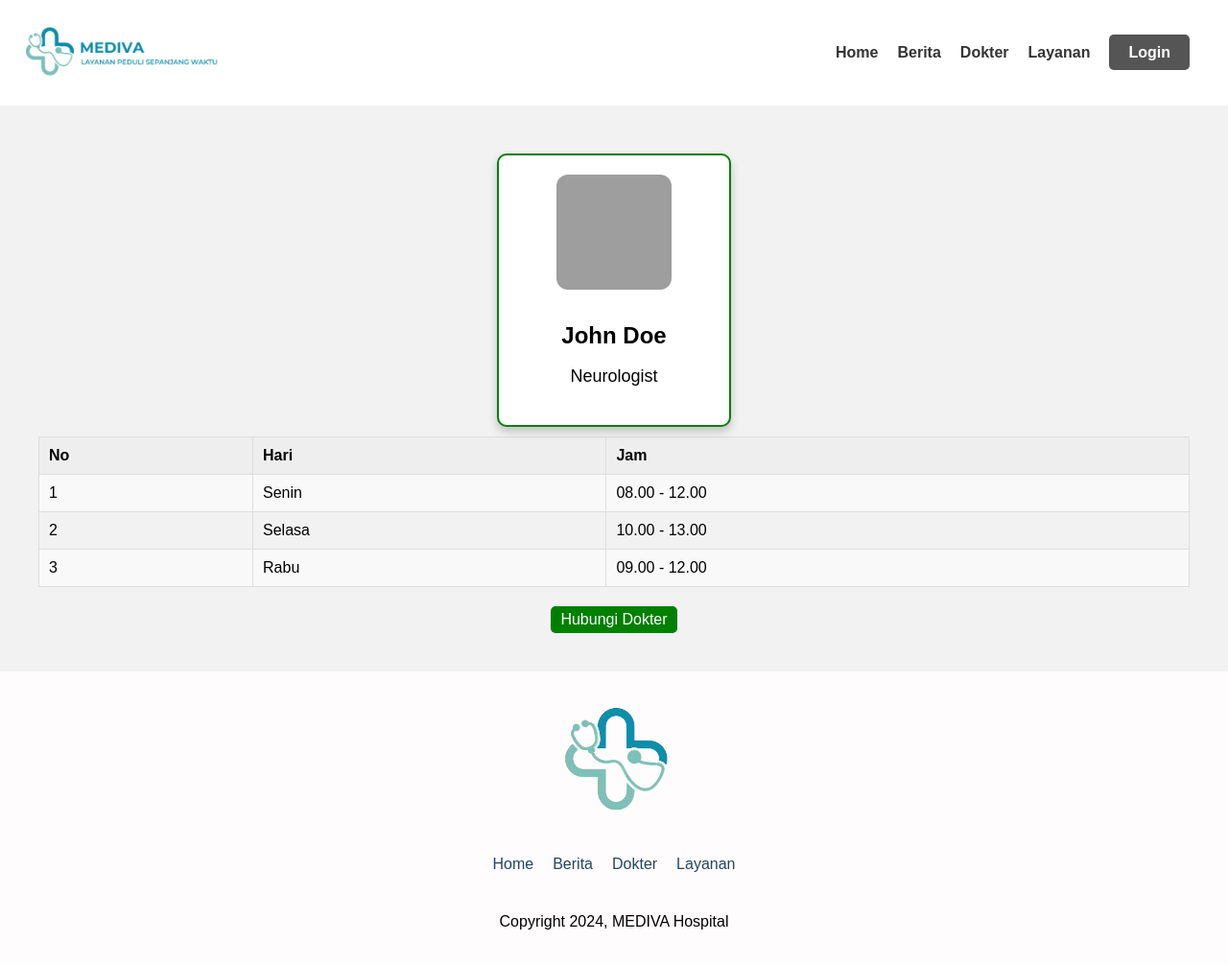
After one commit to thyrawynne/Project-Biomedis, a PHP site: page /doctor-detail.html in a window 1280 px wide. The commit adds this page. Shown: the whole page at 96% size. Run offline with PHP 8.4, Linux system fonts and the light colour scheme; grey boxes are pictures that could not be loaded.

Commit message:
Menambahkan page detail dokter

```diff
--- /dev/null
+++ b/doctor-detail.html
@@ -0,0 +1,72 @@
+<!DOCTYPE html>
+<html lang="en">
+<head>
+    <meta charset="UTF-8">
+    <meta name="viewport" content="width=device-width, initial-scale=1.0">
+    <title>doctor-detail</title>
+    <link rel="stylesheet" href="style.css">
+</head>
+<body>
+    <header>
+        <img src="logo.png" alt="Mediva Hospital Logo">
+        <nav>
+            <ul>
+                <li><a href="#">Home</a></li>
+                <li><a href="#">Berita</a></li>
+                <li><a href="#">Dokter</a></li>
+                <li><a href="#">Layanan</a></li>
+                <li><a href="#" class="login-button">Login</a></li>
+            </ul>
+        </nav>
+    </header>
+    <main>
+        <section class="doctor">
+            <div class="doctor-card">
+                <img src="https://dinkes.kalteng.go.id/wp-content/uploads/2016/09/doctor-1.jpg" alt="John Doe"> <h2>John Doe</h2>
+                <p>Neurologist</p>
+            </div>
+            <table>
+                <table class="modern-table">
+                <tr>
+                    <th>No</th>
+                    <th>Hari</th>
+                    <th>Jam</th>
+                </tr>
+                <tr>
+                    <td>1</td>
+                    <td>Senin</td>
+                    <td>08.00 - 12.00</td>
+                </tr>
+                <tr>
+                    <td>2</td>
+                    <td>Selasa</td>
+                    <td>10.00 - 13.00</td>
+                </tr>
+                <tr>
+                    <td>3</td>
+                    <td>Rabu</td>
+                    <td>09.00 - 12.00</td>
+                </tr>
+            </table>
+            <a href="#" class="hubungi-dokter">Hubungi Dokter</a>
+        </section>
+    </main>
+    <footer>
+        <div class="footer-container">
+            <div class="footer-logo">
+                <img src="logo1.png" alt="Mediva Hospital Logo">
+            </div>
+            <div class="footer-nav">
+                <ul>
+                    <li><a href="#">Home</a></li>
+                    <li><a href="#">Berita</a></li>
+                    <li><a href="#">Dokter</a></li>
+                    <li><a href="#">Layanan</a></li>
+                </ul>
+            </div>
+            <div class="footer-copyright">
+                <p>Copyright 2024, MEDIVA Hospital</p>
+            </div>
+        </div>
+    </footer>
+</html>
--- a/style.css
+++ b/style.css
@@ -105,11 +105,62 @@ main {
   }
 }
 
+.doctor {
+    text-align: center;
+    padding: 20px;
+  }
+
+  .doctor h2 {
+    font-size: 24px;
+    font-weight: bold;
+    margin-bottom: 10px;
+  }
+
+  .doctor p {
+    font-size: 18px;
+    margin-bottom: 20px;
+  }
+
+  table {
+    width: 100%;
+    border-collapse: collapse;
+  }
+
+  th, td {
+    border: 1px solid #ddd;
+    padding: 8px;
+    text-align: left;
+  }
+
+  th {
+    background-color:#f2f2f2;
+  }
+
 footer {
     background-color: #fefcfd; /* Light pink background */
     padding: 20px 0;
     text-align: center;
   }
+
+  .modern-table {
+    border-collapse: collapse;  /* Removes borders between cells */
+    width: 100%;                /* Makes the table fill the container */
+    margin-bottom: 20px;       /* Adds space below the table */
+}
+
+.modern-table th, .modern-table td {
+    padding: 10px;              /* Adds padding to cells */
+    border: 1px solid #ddd;     /* Adds thin borders */
+}
+
+.modern-table th {
+    background-color: #eee;     /* Sets a background color for headers */
+    font-weight: bold;         /* Makes headers bolder */
+}
+
+.modern-table tr:nth-child(even) {
+    background-color: #f9f9f9;  /* Alternates background color for rows */
+}
 
   .footer-container {
     max-width: 1200px;
```
Also changed, not shown: doctor-detailfour.html (added, +72 -0 lines), doctor-detailthree.html (added, +72 -0 lines), doctor-detailtwo.html (added, +72 -0 lines), doctor.html (+4 -4 lines).
